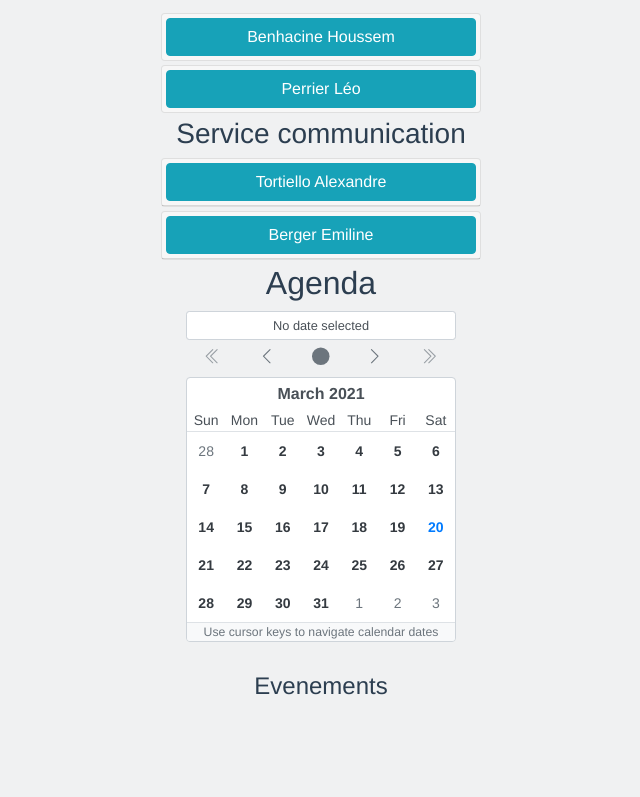
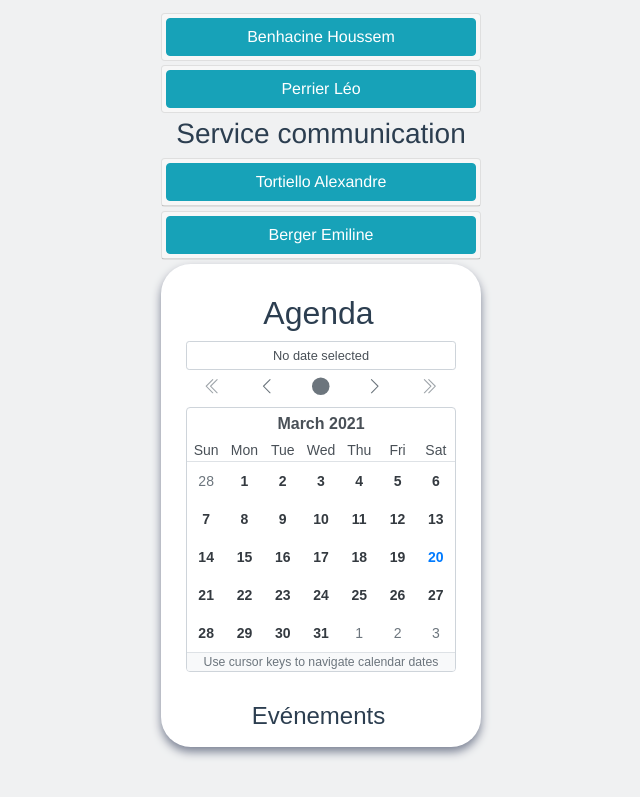
Before and after one commit to PerrierLeo/Network_and_Co, a Vue app: page /Accueil in a window 1280 px wide. Shown: the part 387-1184 px from the top of the page, without its empty margins (319-959 px from the left). Built offline with nearby package versions, Linux system fonts and the light colour scheme; sample sign-in values are in the browser's storage.

Commit message:
merge ajout évenement Agenda + css

```diff
--- a/src/components/Agenda.vue
+++ b/src/components/Agenda.vue
@@ -9,12 +9,12 @@
       locale="en"
     ></b-calendar>
 
-    <div>
-      <h4>Evenements</h4>
+    <div class="evenement">
+      <h4>Evénements</h4>
     </div>
 
     <div>
-      <ul>
+      <ul class="ul">
         <li v-for="(event, index) in dayevents" :key="index">
           {{ event.title }}
           {{ event.date }}
@@ -27,24 +27,35 @@
 <script>
 const events = [
   {
-    date: "2021-03-16",
-    title: "Salon professionnel",
-  },
-  {
-    date: "2021-03-17",
-    title: "Pot de départ de Sophie",
+    date: "2021-03-23",
+    title: "Salon professionnel à 09h00 le",
   },
   {
     date: "2021-03-24",
-    title: "Anniversdaire de Léo ",
+    title: "Pot de départ de Sophie à 15h00 le ",
+  },
+  {
+    date: "2021-03-24",
+    title: "Team Building à 14h00",
   },
   {
     date: "2021-03-25",
-    title: "Anniversdaire de Miguel",
+    title: "Séminaire entreprise à 10h00 le ",
   },
   {
     date: "2021-03-22",
-    title: "Présentation Network && Co",
+    title:
+      "Présentation Network && Co (Alex, Houssem, Miguel, Léo) à 09h00 au Bocal Academy le ",
+  },
+
+  {
+    date: "2021-03-22",
+    title: "Soirée Network && Co à 20h00 le ",
+  },
+
+  {
+    date: "2021-03-27",
+    title: "Evenement sportif Sophia Antipolis à 09h00 le ",
   },
 ];
 
@@ -87,5 +98,25 @@ export default {
 
 h4 {
   padding-top: 30px;
+  font-family: "Anton", sans-serif;
+}
+
+.Agenda {
+  height: auto;
+  max-width: 320px;
+  background-color: rgb(255, 255, 255);
+  box-shadow: 0px 5px 10px #7c8395;
+  border-radius: 30px;
+  font-size: 1rem;
+  margin-top: 0px;
+  padding-top: 30px;
+  padding-bottom: 0px;
+  padding-left: 25px;
+  padding-right: 30px;
+  font-family: "Anton", sans-serif;
+}
+
+.ul {
+  padding-left: 10px;
 }
 </style>
```
